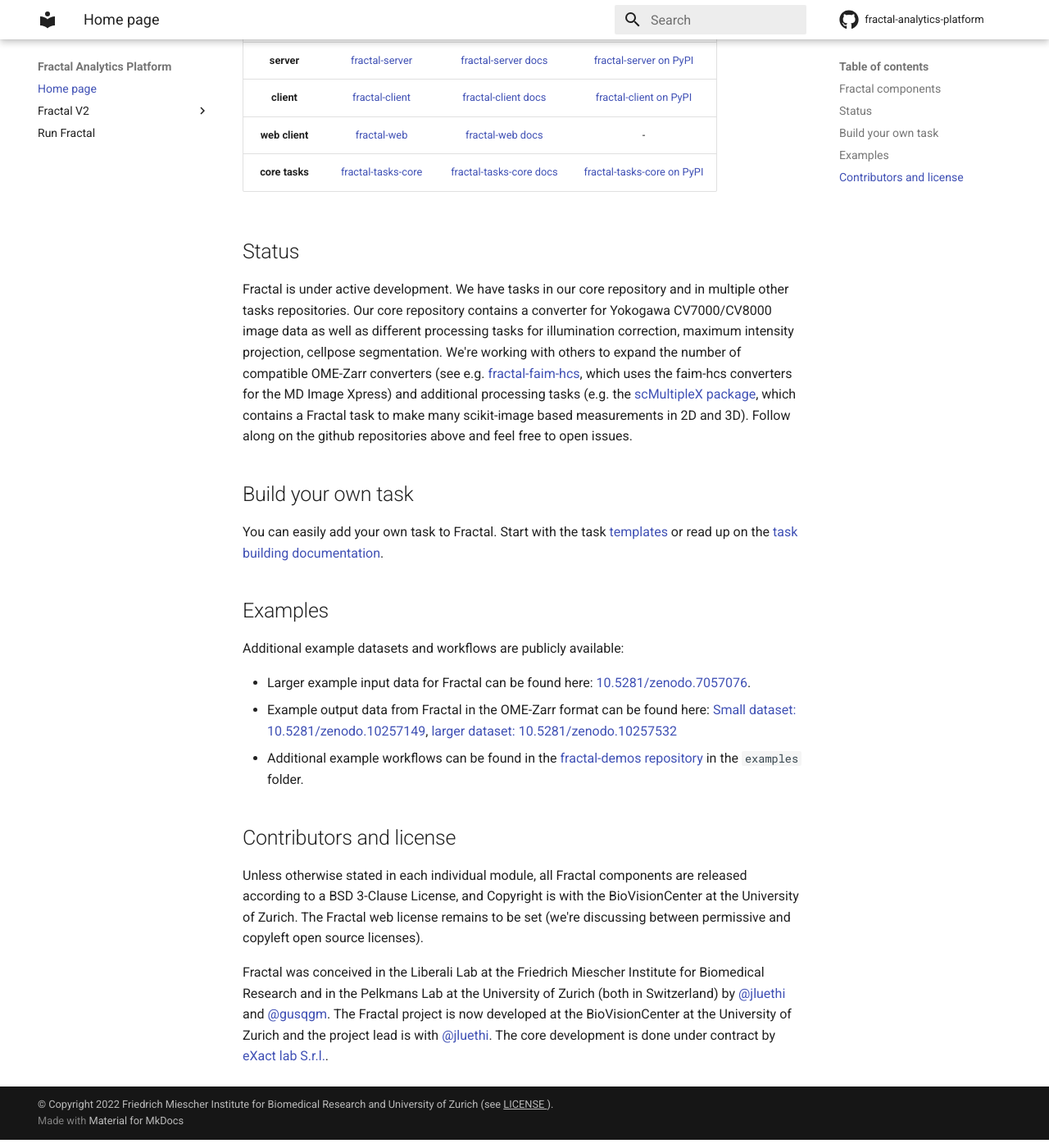
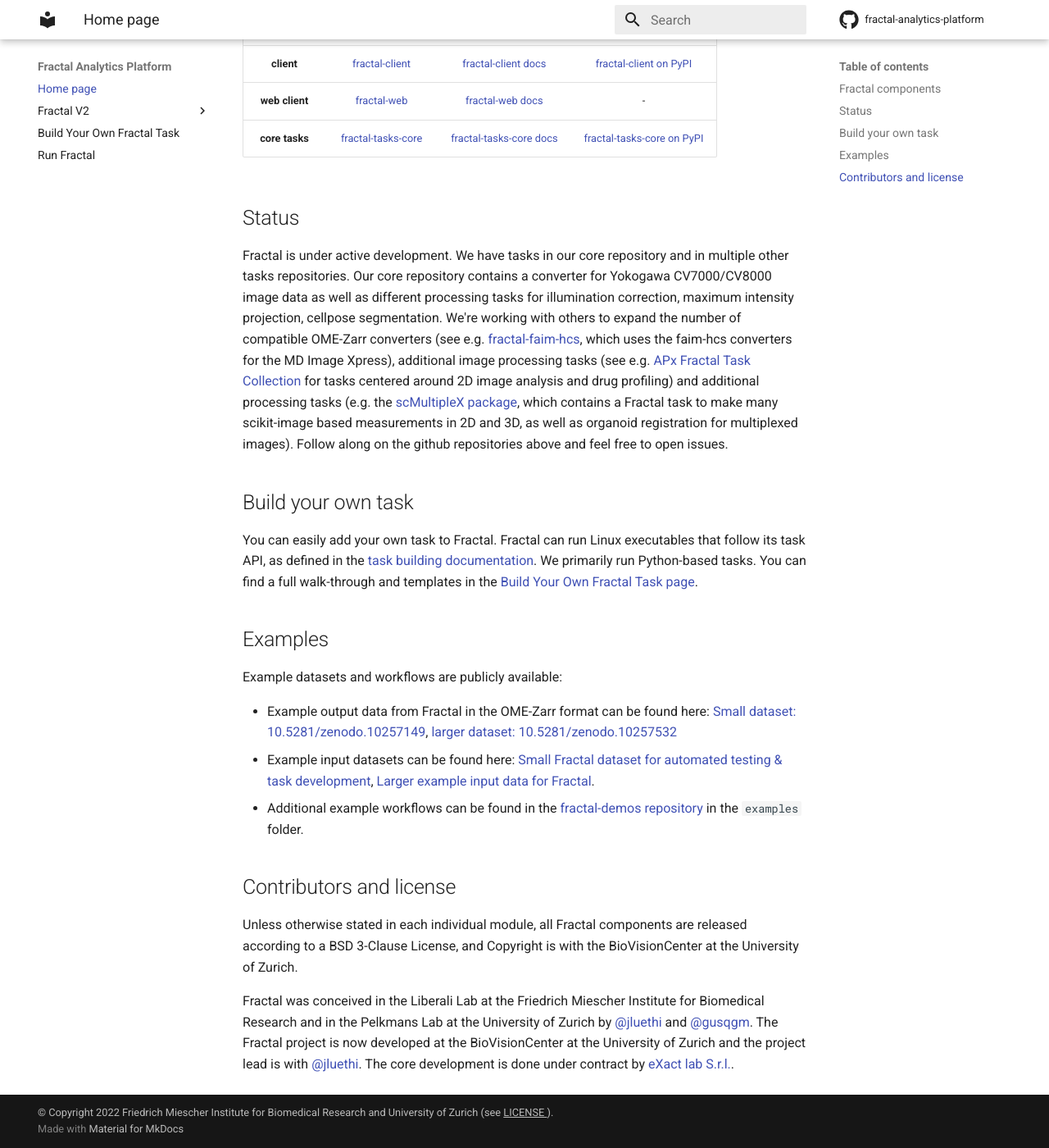
Before and after one commit to fractal-analytics-platform/fractal-analytics-platform.github.io, an MkDocs documentation site: the page built from docs/index.md, in a window 1280 px wide and 1400 px high, scrolled down 1210 px. Shown: the whole window at 82% size. Built offline with MkDocs 1.6.1 and Material for MkDocs 9.7.7, drawn with Linux system fonts in a browser that asks for light colours; some of the changed text lies outside the part shown.

Commit message:
Update main page & add new build_a_fractal_task page

```diff
--- a/docs/index.md
+++ b/docs/index.md
@@ -2,13 +2,11 @@
 layout: default
 ---
 
-Fractal is a framework to process high-content imaging data at scale and prepare it for interactive visualization.
+Fractal is a framework to process bioimaging data at scale in the OME-Zarr format and prepare the images for interactive visualization.
 
 ![Fractal_Overview](assets/fractal_overview.jpg)
 
-Fractal enables distributed workflows that convert TBs of image data into [OME-Zarr](https://ngff.openmicroscopy.org) files. Tasks are modular and can be provided by users to apply image processing and measurements. We provide a pacakge of core processing tasks that can apply  illumination correction, maximum intensity projection, 3D segmentation using [cellpose](https://cellpose.readthedocs.io/en/latest/) and measurements using [napari workflows](https://github.com/haesleinhuepf/napari-workflows). All tasks can be orchestrated by Fractal to run locally or on clusters to scale the image analysis. The resulting pyramidal OME-Zarr files enable interactive visualization in different modern viewers like [MoBIE](https://imagej.net/plugins/mobie) and [napari](https://napari.org/stable/).
-
-Here's an example of browsing a 23-well plate in napari:
+Fractal enables distributed workflows that convert TBs of image data into [OME-Zarr](https://ngff.openmicroscopy.org) files. Tasks are modular and can be provided by users to apply image processing and measurements. We provide a pacakge of core processing tasks that can apply illumination correction, maximum intensity projection, 3D segmentation using [cellpose](https://cellpose.readthedocs.io/en/latest/) and measurements using [napari workflows](https://github.com/haesleinhuepf/napari-workflows). All tasks can be orchestrated by Fractal to run locally or on clusters to scale the image analysis. The resulting pyramidal OME-Zarr files enable interactive visualization in different modern viewers like [MoBIE](https://imagej.net/plugins/mobie) and [napari](https://napari.org/stable/).
 
 <iframe width="560" height="315" src="https://www.youtube-nocookie.com/embed/DfhRF1OW5CE" title="YouTube video player" frameborder="0" allow="accelerometer; autoplay; clipboard-write; encrypted-media; gyroscope; picture-in-picture; web-share" referrerpolicy="strict-origin-when-cross-origin" allowfullscreen></iframe>
 
@@ -30,21 +28,21 @@ Fractal is made of different components, including a server/client architecture,
 ## Status
 
 Fractal is under active development. We have tasks in our core repository and in multiple other tasks repositories. Our core repository contains a converter for Yokogawa CV7000/CV8000 image data as well as different processing tasks for illumination correction, maximum intensity projection, cellpose segmentation.
-We're working with others to expand the number of compatible OME-Zarr converters (see e.g. [fractal-faim-hcs](https://github.com/jluethi/fractal-faim-hcs), which uses the faim-hcs converters for the MD Image Xpress) and additional processing tasks (e.g. the [scMultipleX package](https://github.com/fmi-basel/gliberal-scMultipleX), which contains a Fractal task to make many scikit-image based measurements in 2D and 3D). Follow along on the github repositories above and feel free to open issues.
+We're working with others to expand the number of compatible OME-Zarr converters (see e.g. [fractal-faim-hcs](https://github.com/jluethi/fractal-faim-hcs), which uses the faim-hcs converters for the MD Image Xpress), additional image processing tasks (see e.g. [APx Fractal Task Collection](https://github.com/Apricot-Therapeutics/APx_fractal_task_collection) for tasks centered around 2D image analysis and drug profiling) and additional processing tasks (e.g. the [scMultipleX package](https://github.com/fmi-basel/gliberal-scMultipleX), which contains a Fractal task to make many scikit-image based measurements in 2D and 3D, as well as organoid registration for multiplexed images). Follow along on the github repositories above and feel free to open issues.
 
 ## Build your own task
-You can easily add your own task to Fractal. Start with the task [templates](https://github.com/fractal-analytics-platform/fractal-tasks-template) or read up on the [task building documentation](https://fractal-analytics-platform.github.io/fractal-tasks-core/custom_task/).
+You can easily add your own task to Fractal. Fractal can run Linux executables that follow its task API, as defined in the [task building documentation](https://fractal-analytics-platform.github.io/fractal-tasks-core/custom_task/). We primarily run Python-based tasks. You can find a full walk-through and templates in the [Build Your Own Fractal Task page](https://fractal-analytics-platform.github.io/build_a_fractal_task/).
 
 ## Examples
 
-Additional example datasets and workflows are publicly available:
+Example datasets and workflows are publicly available:
 
-* Larger example input data for Fractal can be found here: [10.5281/zenodo.7057076](https://doi.org/10.5281/zenodo.7057076).
 * Example output data from Fractal in the OME-Zarr format can be found here: [Small dataset: 10.5281/zenodo.10257149](https://doi.org/10.5281/zenodo.10257149), [larger dataset: 10.5281/zenodo.10257532](https://doi.org/10.5281/zenodo.10257532)
+* Example input datasets can be found here: [Small Fractal dataset for automated testing & task development](https://zenodo.org/records/8287221), [Larger example input data for Fractal](https://doi.org/10.5281/zenodo.7057076).
 * Additional example workflows can be found in the [fractal-demos repository](https://github.com/fractal-analytics-platform/fractal-demos) in the `examples` folder.
 
 ## Contributors and license
 
-Unless otherwise stated in each individual module, all Fractal components are released according to a BSD 3-Clause License, and Copyright is with the BioVisionCenter at the University of Zurich. The Fractal web license remains to be set (we're discussing between permissive and copyleft open source licenses).
+Unless otherwise stated in each individual module, all Fractal components are released according to a BSD 3-Clause License, and Copyright is with the BioVisionCenter at the University of Zurich.
 
-Fractal was conceived in the Liberali Lab at the Friedrich Miescher Institute for Biomedical Research and in the Pelkmans Lab at the University of Zurich (both in Switzerland) by [@jluethi](https://github.com/jluethi) and [@gusqgm](https://github.com/gusqgm). The Fractal project is now developed at the BioVisionCenter at the University of Zurich and the project lead is with [@jluethi](https://github.com/jluethi). The core development is done under contract by [eXact lab S.r.l.](https://www.exact-lab.it).
+Fractal was conceived in the Liberali Lab at the Friedrich Miescher Institute for Biomedical Research and in the Pelkmans Lab at the University of Zurich by [@jluethi](https://github.com/jluethi) and [@gusqgm](https://github.com/gusqgm). The Fractal project is now developed at the BioVisionCenter at the University of Zurich and the project lead is with [@jluethi](https://github.com/jluethi). The core development is done under contract by [eXact lab S.r.l.](https://www.exact-lab.it).
--- a/mkdocs.yml
+++ b/mkdocs.yml
@@ -42,6 +42,7 @@ plugins:
 nav:
   - Home page: index.md
   - Fractal V2: version_2/
+  - Build Your Own Fractal Task: build_a_fractal_task.md
   - Run Fractal: run_fractal.md
 
 # Include some page, without including them in the ToC
```
Also changed, not shown: docs/build_a_fractal_task.md (added, +20 -0 lines).
